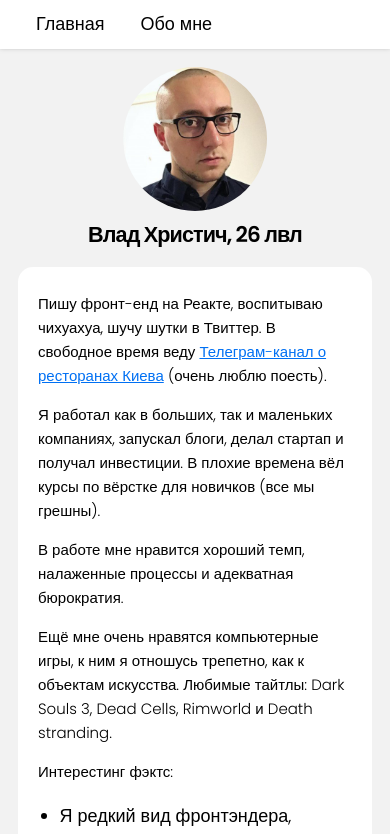
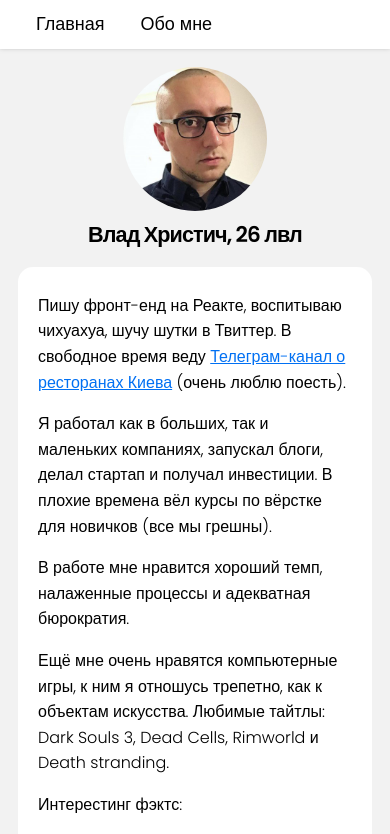
Before and after one commit to vkhrystych/vkhrystych.dev, a Next.js app: page /about in a window 390 px wide. Shown: the top 834 px of the page. Built offline with nearby package versions, Linux system fonts and the light colour scheme.

Commit message:
increased post paragraphs fontSize for mobile

```diff
--- a/styles/utils.module.scss
+++ b/styles/utils.module.scss
@@ -9,7 +9,7 @@
 
   p {
     @media (max-width: 600px) {
-      font-size: 15px;
+      font-size: 16px;
     }
   }
 
```
